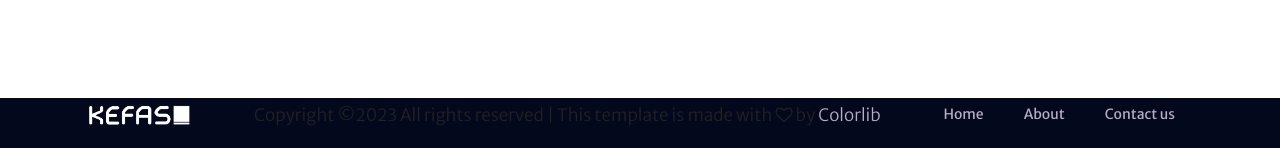
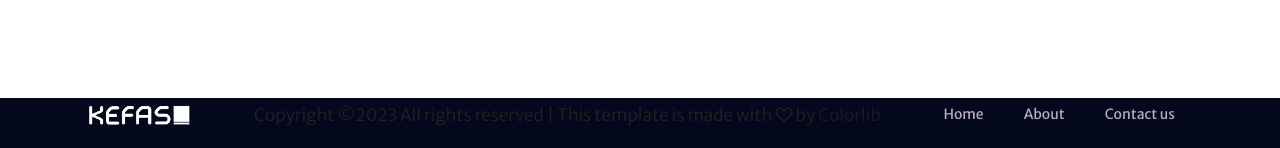
Before and after one commit to kefasin/kefassoftwares.com, a PHP site: page / in a window 1280 px wide. Shown: the part 4554-4702 px from the top of the page. Run offline with PHP 8.4, Linux system fonts and the light colour scheme.

Commit message:
Update style.css

```diff
--- a/style.css
+++ b/style.css
@@ -1006,7 +1006,7 @@ li {
 
 .copywrite-text p>a {
     font-weight: 300;
-    color: #b5aec4;
+    color: #1e1b23;
 }
 
 .footer-nav ul li {
```
